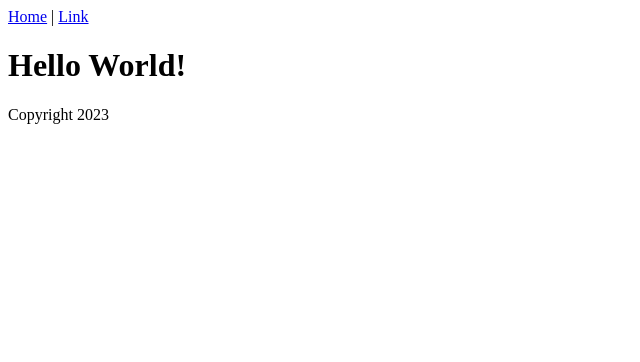
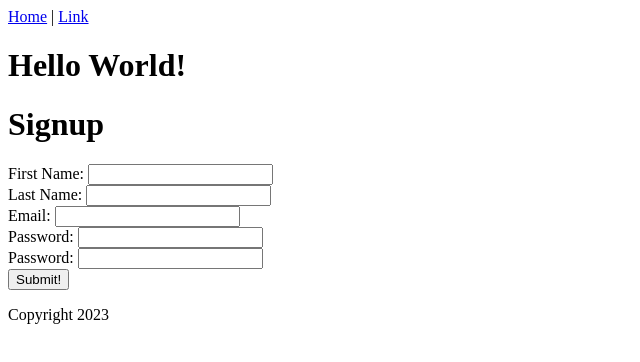
Before and after one commit to lukenadackapadam/goal-tracker-frontend, a React (Vite) app: page / in a window 1280 px wide. Shown: the top 362 px of the page, without its empty margins (0-640 px from the left). Built offline with nearby package versions, Linux system fonts and the light colour scheme.

Commit message:
Add signup component

```diff
--- a/src/Content.jsx
+++ b/src/Content.jsx
@@ -1,7 +1,10 @@
+import { Signup } from "./Signup";
+
 export function Content() {
   return (
     <div>
       <h1>Hello World!</h1>
+      <Signup />
     </div>
   );
 }
--- /dev/null
+++ b/src/Signup.jsx
@@ -0,0 +1,52 @@
+import axios from "axios";
+import { useState } from "react";
+
+export function Signup() {
+  const [errors, setErrors] = useState([]);
+
+  const handleSubmit = (event) => {
+    event.preventDefault();
+    setErrors([]);
+    const params = new FormData(event.target);
+    axios
+      .post("http://localhost:3000/user.json", params)
+      .then((response) => {
+        console.log(response.data);
+        event.target.result();
+        window.location.href = "/";
+      })
+      .catch((error) => {
+        console.log(error.response.data.errors);
+        setErrors(error.response.data.errors);
+      });
+  };
+
+  return (
+    <div id="signup">
+      <h1>Signup</h1>
+      <ul>
+        {errors.map((error) => (
+          <li key={error}>{error}</li>
+        ))}
+      </ul>
+      <form onSubmit={handleSubmit}>
+        <div>
+          First Name: <input name="first_name" type="text" />
+        </div>
+        <div>
+          Last Name: <input name="last_name" type="text" />
+        </div>
+        <div>
+          Email: <input name="email" type="email" />
+        </div>
+        <div>
+          Password: <input name="password" type="password" />
+        </div>
+        <div>
+          Password: <input name="password_confirmation" type="password" />
+        </div>
+        <button type="submit">Submit!</button>
+      </form>
+    </div>
+  );
+}
```
